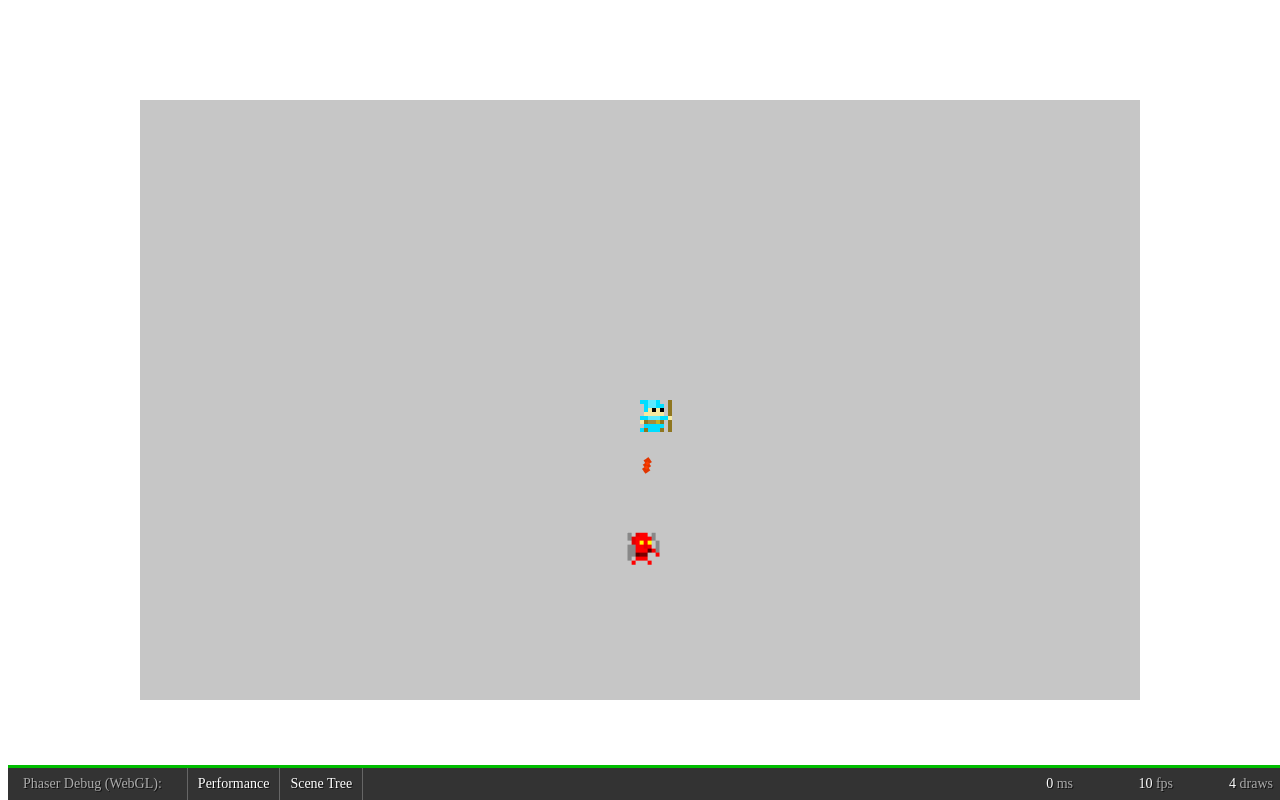
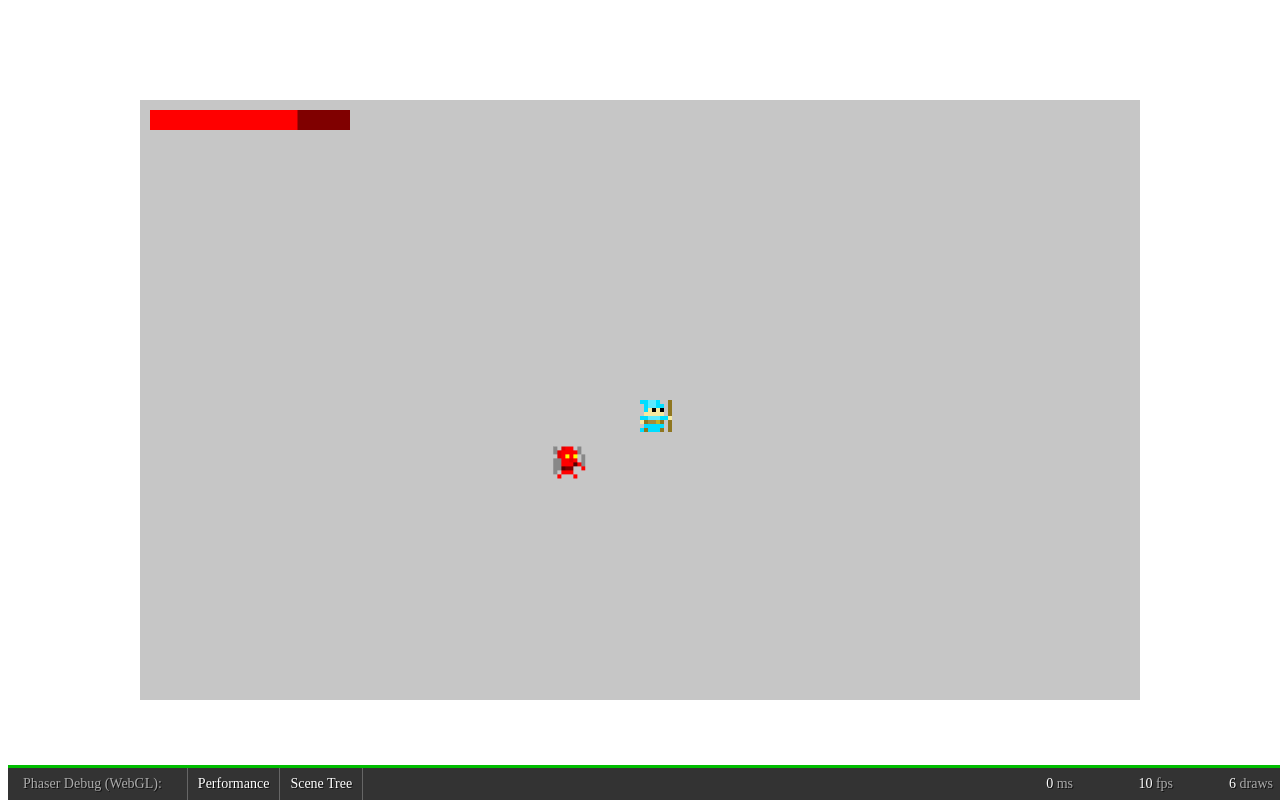
Before and after one commit to AdityaGupta1/ECS, a plain HTML site: page gupta_aditya/loot_collector/index.html in a window 1280 px wide. Drawn offline with Linux system fonts and the light colour scheme; animation ran at ten frames a second.

Commit message:
added health bar

```diff
--- a/gupta_aditya/loot_collector/_JS/loot_collector.js
+++ b/gupta_aditya/loot_collector/_JS/loot_collector.js
@@ -1,12 +1,11 @@
 // initialize game
-var game = new Phaser.Game(1000, 600, Phaser.AUTO, 'phaser-example', {
+var game = new Phaser.Game(1000, 600, Phaser.AUTO, 'loot-collector', {
     preload: preload,
     create: create,
     update: update
 });
 
 // sprites
-var sprites = [];
 var player;
 var t1_bullet;
 var playerBullets;
@@ -21,28 +20,22 @@ var dKey;
 
 // player stats
 var playerStats = {
-    "maxLife": 500,
-    "life": 500,
-    "attack": 50,
-    "defense": 10,
-    "speed": 40,
-    "dexterity": 40
+    'maxLife': 500,
+    'life': 500,
+    'attack': 50,
+    'defense': 10,
+    'speed': 40,
+    'dexterity': 40
 };
-
-// // player weapon stats
-// var weaponStats = {
-//     "damage": 50,
-//     "speed": 300,
-//     "lifetime": 750
-// };
 
 // player firing
 var fireRate = 0;
 var nextFire = 0;
 
-// health regen
+// health
 var nextRegen = 0;
 var regenRate = 100;
+var playerHealthBar;
 
 // enemy bullets
 var enemyBulletList = [];
@@ -63,10 +56,6 @@ function changeStat(stat, change) {
     setStat(stat, getStat(stat) + change);
 }
 
-// function getWeaponStat(stat) {
-//     return weaponStats[stat];
-// }
-
 function preload() {
     // player
     game.load.image('wizard', '_img/player/wizard.png');
@@ -82,27 +71,26 @@ function preload() {
 }
 
 function create() {
+    // debug plugin (for development purposes)
     game.add.plugin(Phaser.Plugin.Debug);
 
     game.stage.backgroundColor = '#c6c6c6';
 
+    // all enemies will be part of this group
     enemies = game.add.group();
 
     player = game.add.sprite(500, 300, 'wizard');
     player.bringToTop();
-    sprites.push(player);
+    game.physics.enable(player, Phaser.Physics.ARCADE);
 
     playerBullets = game.add.group();
     playerBullets.enableBody = true;
     playerBullets.physicsBodyType = Phaser.Physics.ARCADE;
 
+    // 100 bullet pool
     playerBullets.createMultiple(100, 't1_bullet');
     playerBullets.setAll('checkWorldBounds', true);
     playerBullets.setAll('outOfBoundsKill', true);
-
-    for (var i = 0; i < sprites.length; i++) {
-        game.physics.enable(sprites[i], Phaser.Physics.ARCADE);
-    }
 
     // bind keys
     wKey = game.input.keyboard.addKey(Phaser.Keyboard.W);
@@ -110,13 +98,30 @@ function create() {
     aKey = game.input.keyboard.addKey(Phaser.Keyboard.A);
     dKey = game.input.keyboard.addKey(Phaser.Keyboard.D);
 
-    fireRate = getStat("dexterity") * 10;
+    fireRate = getStat('dexterity') * 10;
 
-    var smallDemonBullets = createEnemyBulletGroup("small_demon_bullet");
+    var smallDemonBullets = createEnemyBulletGroup('small_demon_bullet');
     enemies.add(new Enemy(500, 300, 'small_demon', 500, 'random', 300, smallDemonBullets, 5, 50, 1000));
     enemyBulletList.push(smallDemonBullets);
 
     player.body.collideWorldBounds = true;
+
+    var playerHealthBarConfig = {
+        width: 200,
+        height: 20,
+        x: 110,
+        y: 20,
+        bg: {
+            color: '#800000'
+        },
+        bar: {
+            color: '#FF0000'
+        },
+        animationDuration: 50,
+        flipped: false
+    };
+
+    playerHealthBar = new HealthBar(game, playerHealthBarConfig)
 }
 
 // called when an enemy bullet hits the player
@@ -126,11 +131,12 @@ function playerDamageHandler(player, enemyBullet) {
 }
 
 function update() {
+    // check if player is touching enemy bullets
     for (var i = 0; i < enemyBulletList.length; i++) {
         game.physics.arcade.overlap(player, enemyBulletList[i], playerDamageHandler, null, this);
     }
 
-    console.log(getStat("life"));
+    playerHealthBar.setPercent((getStat('life') / getStat('maxLife')) * 100);
 
     eightWayMovement();
     playerShoot();
--- /dev/null
+++ b/gupta_aditya/loot_collector/_JS/phaser/health-bar.js
@@ -0,0 +1,139 @@
+/**
+ Copyright (c) 2015 Belahcen Marwane (b.marwane@gmail.com)
+
+ Permission is hereby granted, free of charge, to any person obtaining a copy
+ of this software and associated documentation files (the "Software"), to deal
+ in the Software without restriction, including without limitation the rights
+ to use, copy, modify, merge, publish, distribute, sublicense, and/or sell
+ copies of the Software, and to permit persons to whom the Software is
+ furnished to do so, subject to the following conditions:
+
+ The above copyright notice and this permission notice shall be included in all
+ copies or substantial portions of the Software.
+
+ THE SOFTWARE IS PROVIDED "AS IS", WITHOUT WARRANTY OF ANY KIND, EXPRESS OR
+ IMPLIED, INCLUDING BUT NOT LIMITED TO THE WARRANTIES OF MERCHANTABILITY,
+ FITNESS FOR A PARTICULAR PURPOSE AND NONINFRINGEMENT. IN NO EVENT SHALL THE
+ AUTHORS OR COPYRIGHT HOLDERS BE LIABLE FOR ANY CLAIM, DAMAGES OR OTHER
+ LIABILITY, WHETHER IN AN ACTION OF CONTRACT, TORT OR OTHERWISE, ARISING FROM,
+ OUT OF OR IN CONNECTION WITH THE SOFTWARE OR THE USE OR OTHER DEALINGS IN THE
+ SOFTWARE.
+ */
+
+var HealthBar = function(game, providedConfig) {
+    this.game = game;
+
+    this.setupConfiguration(providedConfig);
+    this.setPosition(this.config.x, this.config.y);
+    this.drawBackground();
+    this.drawHealthBar();
+    this.setFixedToCamera(this.config.isFixedToCamera);
+};
+HealthBar.prototype.constructor = HealthBar;
+
+HealthBar.prototype.setupConfiguration = function (providedConfig) {
+    this.config = this.mergeWithDefaultConfiguration(providedConfig);
+    this.flipped = this.config.flipped;
+};
+
+HealthBar.prototype.mergeWithDefaultConfiguration = function(newConfig) {
+    var defaultConfig= {
+        width: 250,
+        height: 40,
+        x: 0,
+        y: 0,
+        bg: {
+            color: '#651828'
+        },
+        bar: {
+            color: '#FEFF03'
+        },
+        animationDuration: 200,
+        flipped: false,
+        isFixedToCamera: false
+    };
+
+    return mergeObjetcs(defaultConfig, newConfig);
+};
+
+function mergeObjetcs(targetObj, newObj) {
+    for (var p in newObj) {
+        try {
+            targetObj[p] = newObj[p].constructor==Object ? mergeObjetcs(targetObj[p], newObj[p]) : newObj[p];
+        } catch(e) {
+            targetObj[p] = newObj[p];
+        }
+    }
+    return targetObj;
+}
+
+HealthBar.prototype.drawBackground = function() {
+
+    var bmd = this.game.add.bitmapData(this.config.width, this.config.height);
+    bmd.ctx.fillStyle = this.config.bg.color;
+    bmd.ctx.beginPath();
+    bmd.ctx.rect(0, 0, this.config.width, this.config.height);
+    bmd.ctx.fill();
+
+    this.bgSprite = this.game.add.sprite(this.x, this.y, bmd);
+    this.bgSprite.anchor.set(0.5);
+
+    if(this.flipped){
+        this.bgSprite.scale.x = -1;
+    }
+};
+
+HealthBar.prototype.drawHealthBar = function() {
+    var bmd = this.game.add.bitmapData(this.config.width, this.config.height);
+    bmd.ctx.fillStyle = this.config.bar.color;
+    bmd.ctx.beginPath();
+    bmd.ctx.rect(0, 0, this.config.width, this.config.height);
+    bmd.ctx.fill();
+
+    this.barSprite = this.game.add.sprite(this.x - this.bgSprite.width/2, this.y, bmd);
+    this.barSprite.anchor.y = 0.5;
+
+    if(this.flipped){
+        this.barSprite.scale.x = -1;
+    }
+};
+
+HealthBar.prototype.setPosition = function (x, y) {
+    this.x = x;
+    this.y = y;
+
+    if(this.bgSprite !== undefined && this.barSprite !== undefined){
+        this.bgSprite.position.x = x;
+        this.bgSprite.position.y = y;
+
+        this.barSprite.position.x = x - this.config.width/2;
+        this.barSprite.position.y = y;
+    }
+};
+
+
+HealthBar.prototype.setPercent = function(newValue){
+    if(newValue < 0) newValue = 0;
+    if(newValue > 100) newValue = 100;
+
+    var newWidth =  (newValue * this.config.width) / 100;
+
+    this.setWidth(newWidth);
+};
+
+HealthBar.prototype.setWidth = function(newWidth){
+    if(this.flipped) {
+        newWidth = -1 * newWidth;
+    }
+    this.game.add.tween(this.barSprite).to( { width: newWidth }, this.config.animationDuration, Phaser.Easing.Linear.None, true);
+};
+
+HealthBar.prototype.setFixedToCamera = function(fixedToCamera) {
+    this.bgSprite.fixedToCamera = fixedToCamera;
+    this.barSprite.fixedToCamera = fixedToCamera;
+};
+
+HealthBar.prototype.kill = function() {
+    this.bgSprite.kill();
+    this.barSprite.kill();
+};
--- a/gupta_aditya/loot_collector/index.html
+++ b/gupta_aditya/loot_collector/index.html
@@ -8,6 +8,7 @@
 
     <script src="_JS/phaser/phaser.min.js"></script>
     <script src="_JS/phaser/phaser-debug.js"></script>
+    <script src="_JS/phaser/health-bar.js"></script>
 
     <script src="_JS/loot_collector.js"></script>
     <script src="_JS/player.js"></script>
```
Also changed, not shown: 1 other file.
